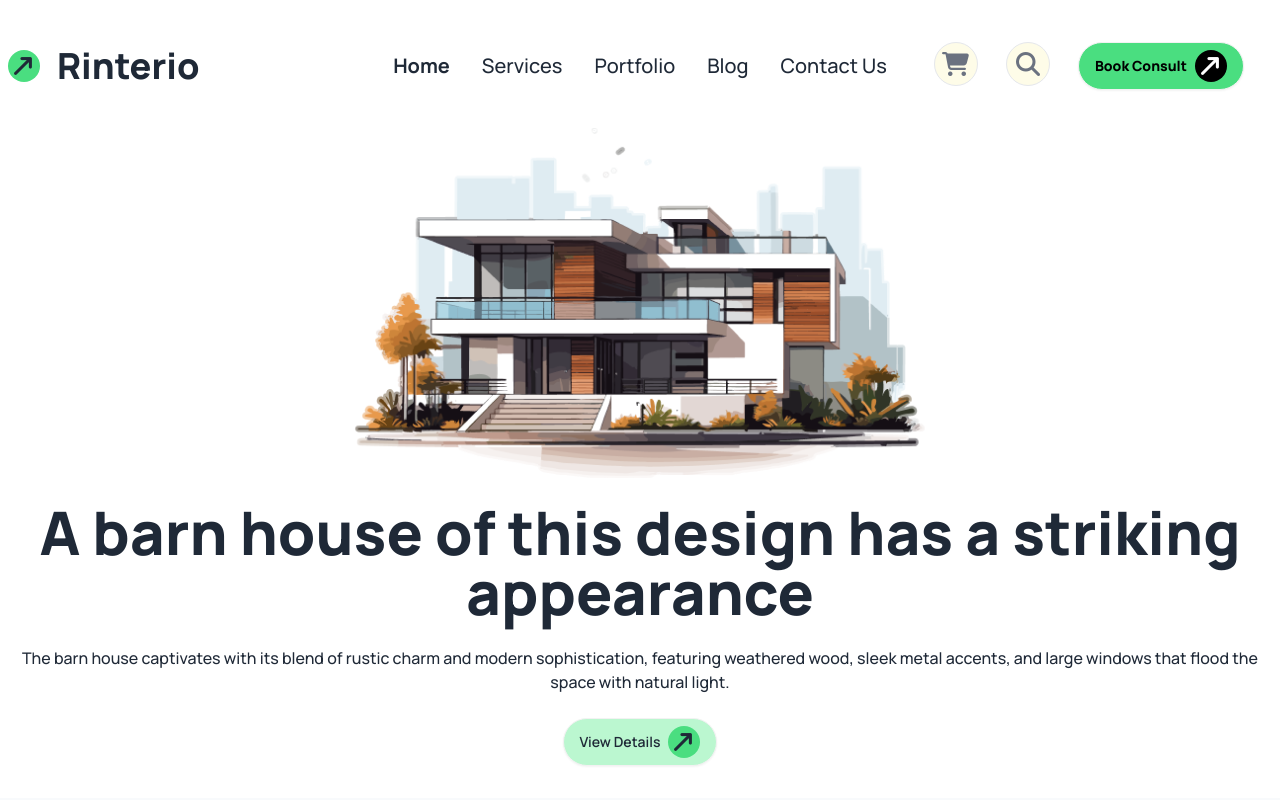
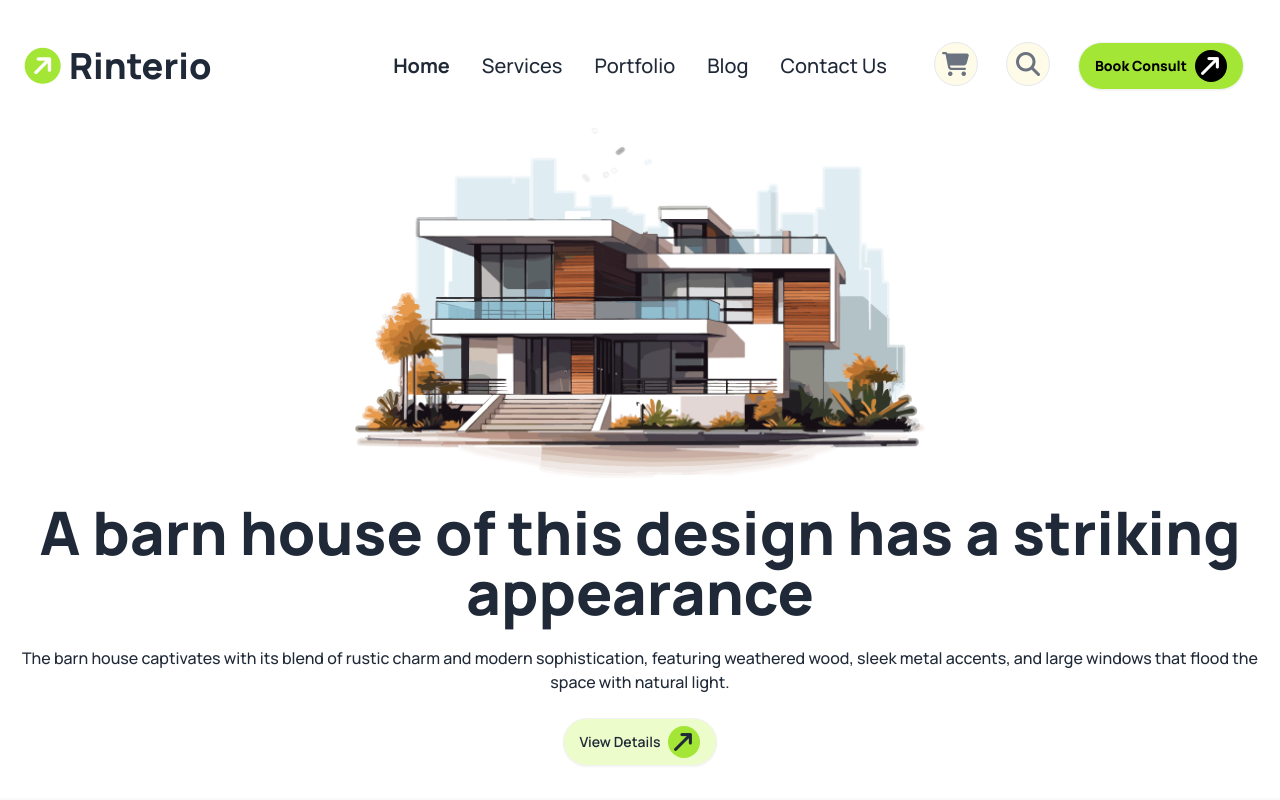
Before and after one commit to RemonHassan/B10-A03, a plain HTML site: page index.html in a window 1280 px wide. Shown: the top 800 px of the page. Drawn offline with nearby package versions, Linux system fonts and the light colour scheme.

Commit message:
added some upgrade

```diff
--- a/index.html
+++ b/index.html
@@ -46,13 +46,13 @@
       <div class="navbar bg-base-100">
         <div class="navbar-start">
           <!-- green arrow -->
-          <div class="relative">
-            <div class="h-8 w-8 bg-green-400 rounded-[50%]"></div>
-            <i
-              class="absolute z-50 top-0 left-[6px] fa-solid fa-arrow-up-long text-2xl rotate-45"
+
+          <a class="btn btn-ghost text-4xl font-extrabold"
+            ><i
+              class="fa-solid fa-circle-arrow-right text-lime-400 -rotate-45"
             ></i>
-          </div>
-          <a class="btn btn-ghost text-4xl font-extrabold">Rinterio</a>
+            Rinterio</a
+          >
         </div>
         <div class="navbar-center hidden lg:flex">
           <ul class="menu menu-horizontal px-1 text-xl font-[500]">
@@ -92,7 +92,7 @@
               </div>
             </h5>
             <a
-              class="btn bg-green-400 text-black texy-lg font-extrabold rounded-3xl"
+              class="btn bg-lime-400 text-black texy-lg font-extrabold rounded-3xl"
               >Book Consult
               <div class="relative">
                 <div class="h-8 w-8 bg-black rounded-[50%]"></div>
@@ -158,10 +158,10 @@
             sophistication, featuring weathered wood, sleek metal accents, and
             large windows that flood the space with natural light.
           </p>
-          <button class="btn bg-green-200 rounded-3xl">
+          <button class="btn bg-lime-100 rounded-3xl">
             View Details
             <div class="relative">
-              <div class="h-8 w-8 bg-green-400 rounded-[50%]"></div>
+              <div class="h-8 w-8 bg-lime-400 rounded-[50%]"></div>
               <i
                 class="absolute z-50 top-0 left-[6px] fa-solid fa-arrow-up-long text-2xl rotate-45"
               ></i>
@@ -503,14 +503,11 @@
         <div class="grid grid-cols-1 text-center p-20 space-y-7">
           <div>
             <div>
-              <!-- <div class="relative">
-                <div class="h-8 w-8 bg-green-400 rounded-[50%]"></div>
-                <i
-                  class="absolute z-50 top-0 left-[6px] fa-solid fa-arrow-up-long text-2xl rotate-45"
+              <a class="btn btn-ghost text-4xl font-extrabold text-white"
+                ><i
+                  class="fa-solid fa-circle-arrow-right text-lime-400 -rotate-45"
                 ></i>
-              </div> -->
-              <a class="btn btn-ghost text-4xl font-extrabold text-white"
-                >Rinterio</a
+                Rinterio</a
               >
             </div>
           </div>
@@ -552,7 +549,7 @@
           </div>
           <div>
             <a
-              class="btn bg-green-400 text-black texy-lg font-extrabold rounded-3xl"
+              class="btn bg-lime-400 text-black texy-lg font-extrabold rounded-3xl"
               >Book Consult
               <div class="relative">
                 <div class="h-8 w-8 bg-black rounded-[50%]"></div>
```
